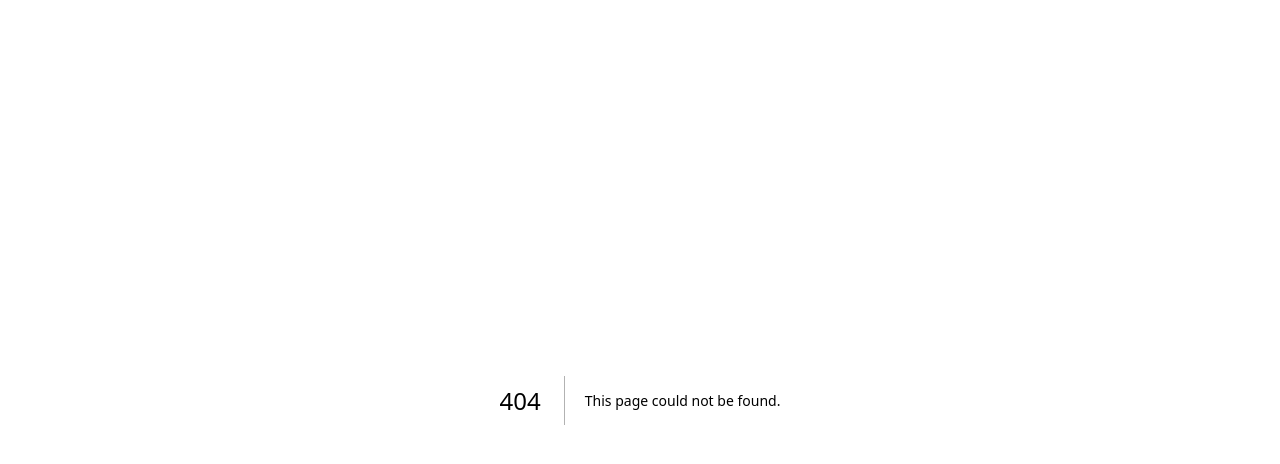
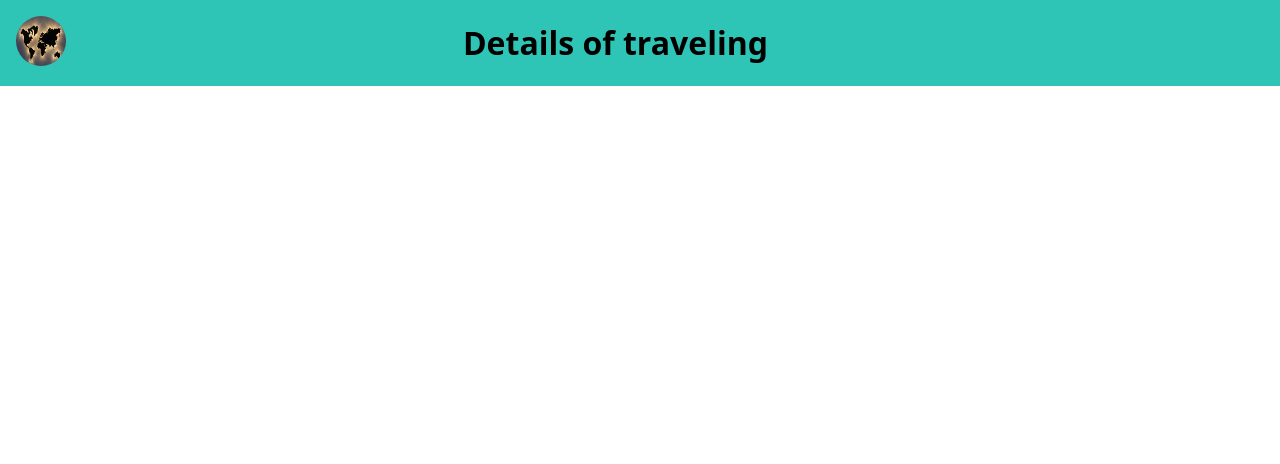
Before and after one commit to Nika1301/capstone-project, a Next.js app: page /DetailsTrip in a window 1280 px wide. Before the commit this address had no page. Shown: the top 464 px of the page. Built offline with nearby package versions, Linux system fonts and the light colour scheme.

Commit message:
Create page DelailsTrip

```diff
--- /dev/null
+++ b/pages/DetailsTrip/index.js
@@ -0,0 +1,5 @@
+import Header from "@/src/components/Header/Header"
+
+export default function DetailsOfTrip(){
+return <Header title="Details of traveling" />
+}
```
